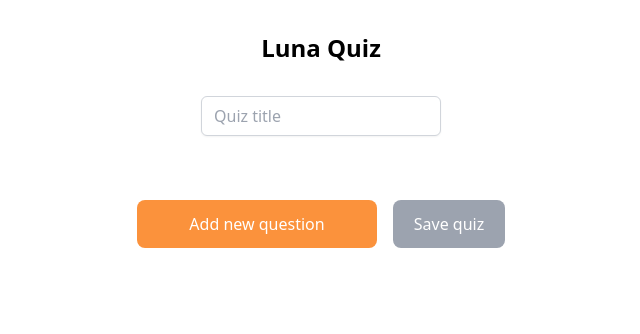
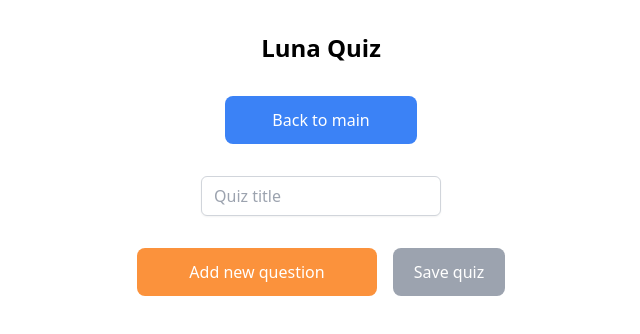
Before and after one commit to Movash/luna-quiz, a React (Create React App) app: page / in a window 1280 px wide. Both pictures are taken after a click on the button "Create new quiz". Shown: the top 334 px of the page, without its empty margins (319-959 px from the left). Built offline with nearby package versions, Linux system fonts and the light colour scheme.

Commit message:
add_back_to_main_button

```diff
--- a/src/components/QuizEditor/QuizEditor.tsx
+++ b/src/components/QuizEditor/QuizEditor.tsx
@@ -6,9 +6,10 @@ import { nanoid } from 'nanoid';
 interface QuizEditorProps {
   quiz: Quiz;
   saveQuiz: (quiz: Quiz) => void;
+  onBackToMain: () => void;
 }
 
-export const QuizEditor: FC<QuizEditorProps> = ({ quiz, saveQuiz }) => {
+export const QuizEditor: FC<QuizEditorProps> = ({ quiz, saveQuiz, onBackToMain }) => {
   const [currentQuiz, setCurrentQuiz] = useState<Quiz>(quiz);
 
   const handleTitleChange = (e: ChangeEvent<HTMLInputElement>) => {
@@ -45,6 +46,13 @@ export const QuizEditor: FC<QuizEditorProps> = ({ quiz, saveQuiz }) => {
   };
 
   return (
+    <>
+      <button
+        onClick={onBackToMain}
+        className="mb-8 font-medium h-12 w-48 bg-blue-500 text-white rounded-lg transition duration-300 ease-in-out transform hover:bg-blue-700"
+      >
+        Back to main
+      </button>
       <div className="flex flex-col justify-center items-center">
         <input
           type="text"
@@ -53,6 +61,7 @@ export const QuizEditor: FC<QuizEditorProps> = ({ quiz, saveQuiz }) => {
           placeholder="Quiz title"
           className=" mb-8 h-10 block w-60 px-3 py-2 border border-gray-300 rounded-md shadow-sm transition focus:outline-none focus:ring-blue-500 focus:border-blue-500 hover:border-blue-400 cursor-pointer"
         />
+        {currentQuiz.questions.length > 0 && (
           <ul className="flex flex-wrap justify-center items-start gap-8 mb-8 w-full">
             {currentQuiz.questions.map((question, index) => (
               <QuestionEditor
@@ -66,6 +75,7 @@ export const QuizEditor: FC<QuizEditorProps> = ({ quiz, saveQuiz }) => {
               />
             ))}
           </ul>
+        )}
         <div className="flex justify-center items-center gap-4">
           <button
             onClick={addQuestion}
@@ -86,5 +96,6 @@ export const QuizEditor: FC<QuizEditorProps> = ({ quiz, saveQuiz }) => {
           </button>
         </div>
       </div>
+    </>
   );
 };
```
Lines whose indentation alone changed are shown as unchanged.
